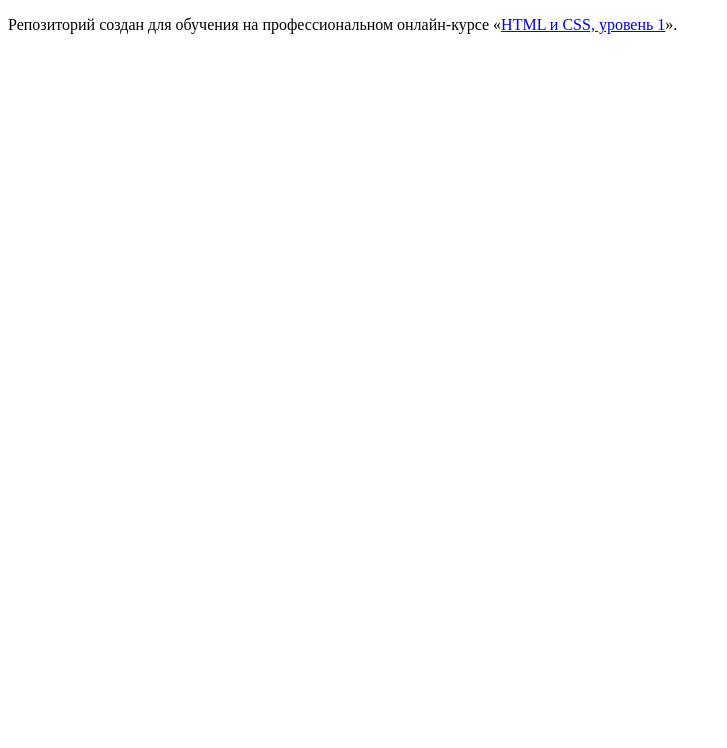
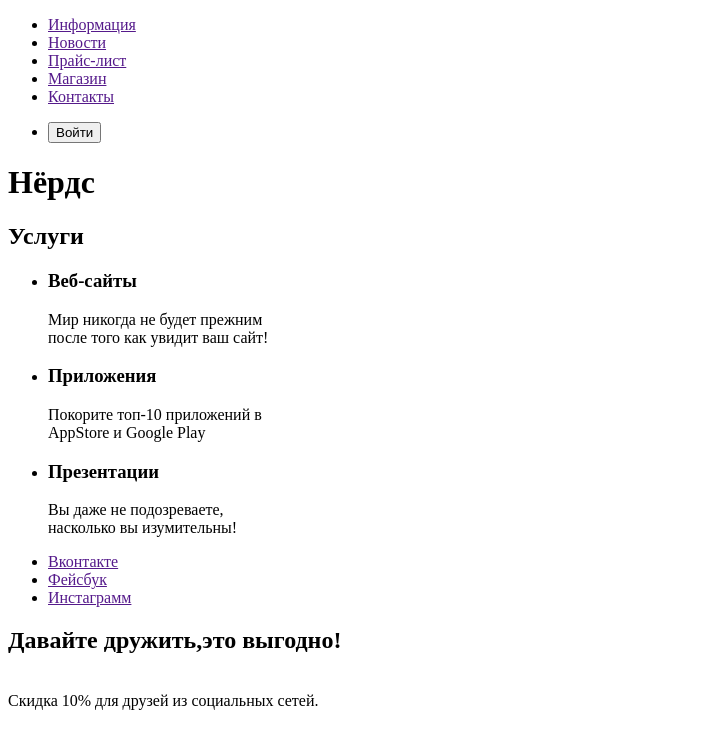
Before and after one commit to littlesparrov/1275779-nerds-27, a plain HTML site: page index.html in a window 1280 px wide. Shown: the whole page, without its empty margins (0-727 px from the left). Drawn offline with Linux system fonts and the light colour scheme.

Commit message:
Страница и каталог

```diff
--- a/index.html
+++ b/index.html
@@ -2,11 +2,61 @@
 <html lang="ru">
   <head>
     <meta charset="utf-8">
-    <title>HTML Academy: Нёрдс</title>
+    <title></title>
   </head>
   <body>
-
-    <p>Репозиторий создан для обучения на профессиональном онлайн‑курсе «<a href="https://htmlacademy.ru/intensive/htmlcss">HTML и CSS, уровень 1</a>».</p>
-
+    <header>
+      <nav>
+        <ul>
+          <li><a href="">Информация</a></li>
+          <li><a href="">Новости</a></li>
+          <li><a href="">Прайс-лист</a></li>
+          <li><a href="">Магазин</a></li>
+          <li><a href="">Контакты</a></li>
+        </ul>
+        <ul>
+          <li>
+             <button type="button">Войти</button>
+           </li>
+        </ul>
+      </nav>
+    </header>
   </body>
+  <main>
+    <h1>Нёрдс</h1>
+    <section>
+      <h2>Услуги</h2>
+        <Ul>
+          <li>
+            <h3>Веб-сайты</h3>
+            <p>Мир никогда не будет прежним<br>
+            после того как увидит ваш сайт!</p>
+          </li>
+          <li>
+            <h3>Приложения</h3>
+            <p>Покорите топ-10 приложений в<br>
+            AppStore и Google Play</p>
+          </li>
+          <li>
+            <h3>Презентации</h3>
+            <p>Вы даже не подозреваете,<br>
+            насколько вы изумительны!</p>
+          </li>
+        </Ul>
+    </section>
+  </main>
+  <footer>
+    <div>
+    <ul>
+      <li><a href="">Вконтакте</a></li>
+      <li><a href="">Фейсбук</a></li>
+      <li><a href="">Инстаграмм</a></li>
+    </ul>
+    </div>
+    <p>
+      <h2>Давайте дружить,это выгодно!</h2><br>
+      Скидка 10% для друзей из социальных сетей.
+      </h2>
+    </p>
+  </footer>
 </html>
```
Also changed, not shown: catalog.html (added, +95 -0 lines).
